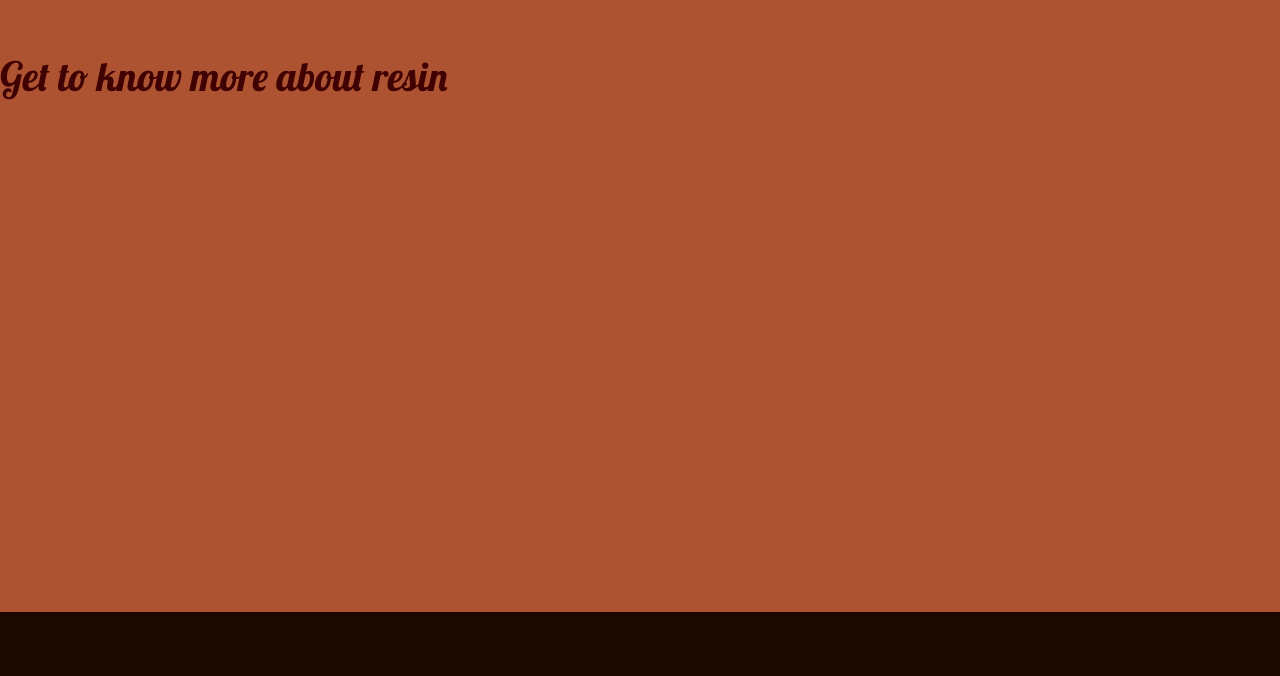
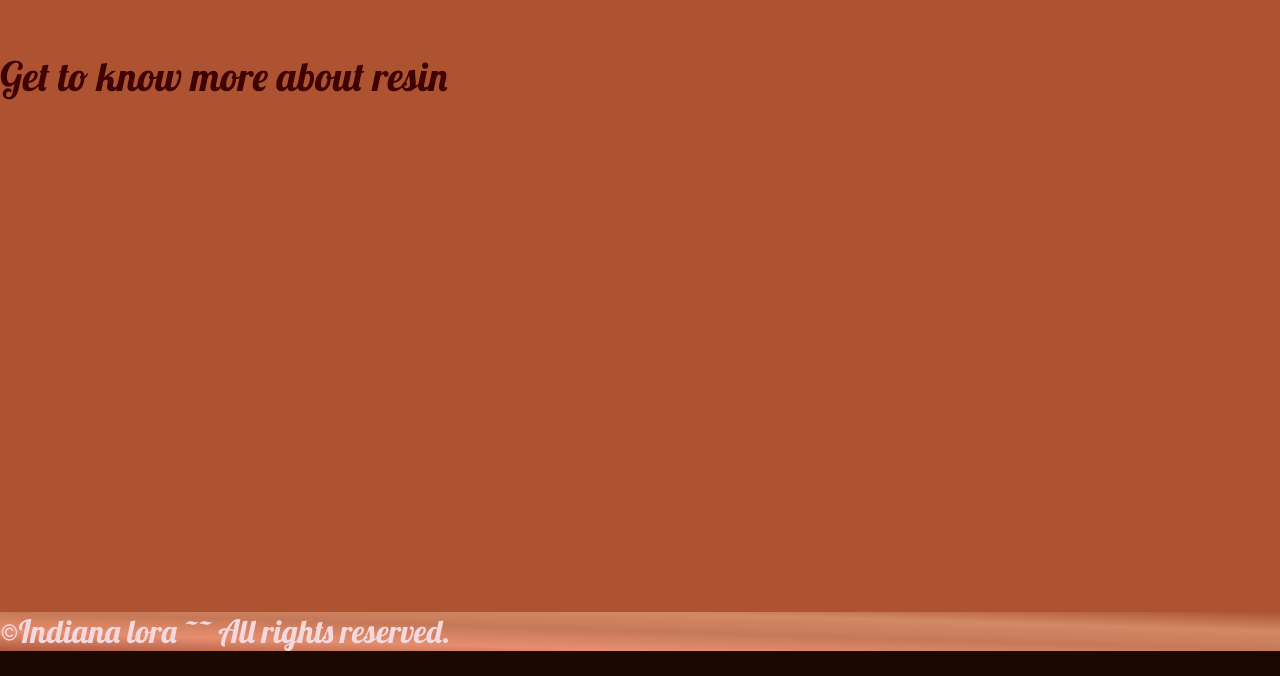
Before and after one commit to IndianaLora/Afworld, a React (Create React App) app: page /about in a window 1280 px wide. Shown: the part 1011-1687 px from the top of the page. After the commit the page ends 1662 px from the top, so only its background shows below. Built offline with nearby package versions, Linux system fonts and the light colour scheme; a web font is replaced by a local one.

Commit message:
Nice footer for the page

```diff
--- a/public/index.html
+++ b/public/index.html
@@ -38,4 +38,7 @@
   <body>
     <div id="root"></div>
   </body>
+  <h2 style="color: #f3d9de" class="footer">
+    &copy;Indiana lora ~~ All rights reserved.
+  </h2>
 </html>
--- a/src/App.css
+++ b/src/App.css
@@ -117,7 +117,6 @@ body {
   font-size: 25px;
   padding: 10px;
   display: flex;
-
 }
 @media only screen and (max-width: 600px) {
   .navData {
@@ -165,10 +164,10 @@ nav a:hover {
 .productsContainer {
   background-color: #ad5332;
   min-width: 650px;
+  margin-bottom: ;
 }
 .about-container {
   background-color: #ad5332;
-  margin-bottom: 5%;
   min-width: 650px;
 }
 .about-section {
@@ -198,7 +197,6 @@ nav a:hover {
   height: 270px;
   border-radius: 40%;
   border: 5px solid #3f0101;
-
 }
 .about-section {
   width: 90vw;
@@ -243,3 +241,22 @@ nav a:hover {
     margin-left: 0%;
   }
 }
+.footer {
+  height: 6%;
+  width: 100%;
+
+  margin-bottom: 0%;
+  background-image: linear-gradient(
+    to right top,
+    #ad5940,
+    #e68e6f,
+    #c67958,
+    #d28965,
+    #ad5332
+  );
+}
+@media only screen and (max-width: 600px) {
+  div.footer {
+    min-width: 1000px;
+  }
+}
```
